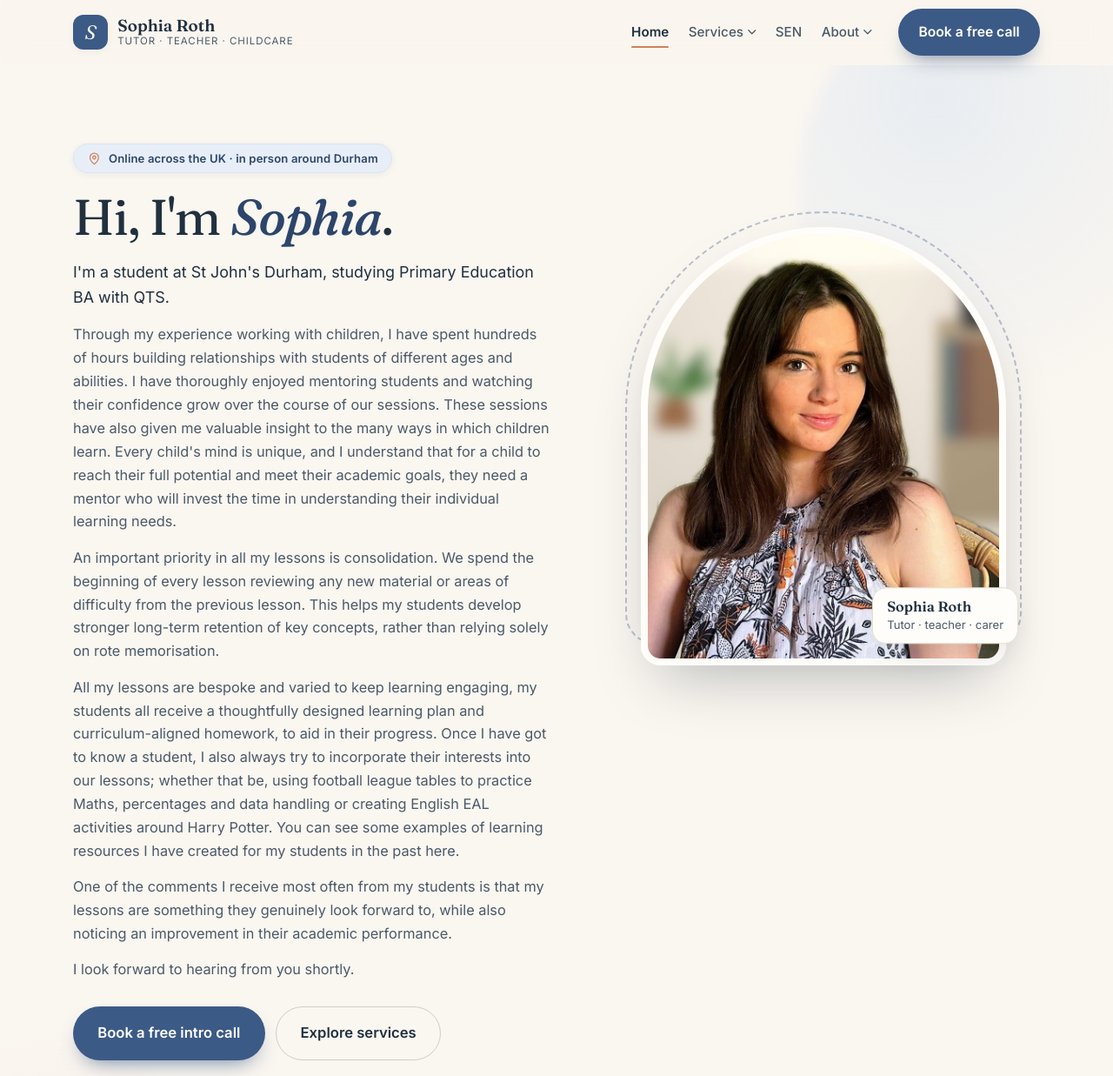
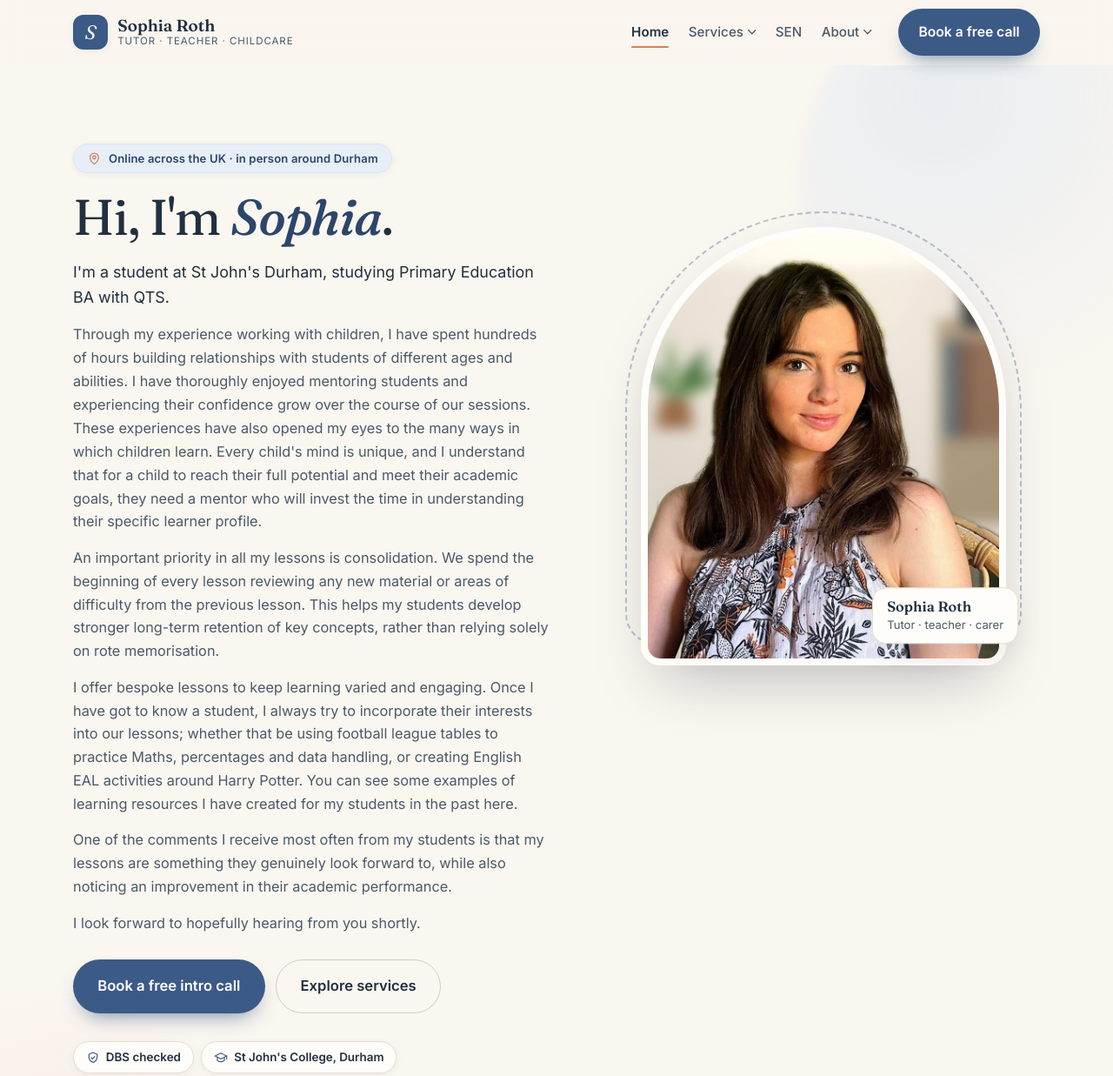
Before and after one commit to freddiesystems/sophia-website, a website: page index.html in a window 1280 px wide. Shown: the top 1237 px of the page at 87% size. Drawn offline with Linux system fonts and the light colour scheme; a script that the page names is missing.

Commit message:
Update intro copy on homepage and about page

```diff
--- a/index.html
+++ b/index.html
@@ -47,11 +47,11 @@
             <p>
               Through my experience working with children, I have spent hundreds of hours building
               relationships with students of different ages and abilities. I have thoroughly enjoyed
-              mentoring students and watching their confidence grow over the course of our sessions.
-              These sessions have also given me valuable insight to the many ways in which children
-              learn. Every child's mind is unique, and I understand that for a child to reach their
-              full potential and meet their academic goals, they need a mentor who will invest the
-              time in understanding their individual learning needs.
+              mentoring students and experiencing their confidence grow over the course of our
+              sessions. These experiences have also opened my eyes to the many ways in which
+              children learn. Every child's mind is unique, and I understand that for a child to
+              reach their full potential and meet their academic goals, they need a mentor who will
+              invest the time in understanding their specific learner profile.
             </p>
             <p>
               An important priority in all my lessons is consolidation. We spend the beginning of
@@ -60,13 +60,11 @@
               rather than relying solely on rote memorisation.
             </p>
             <p>
-              All my lessons are bespoke and varied to keep learning engaging, my students all
-              receive a thoughtfully designed learning plan and curriculum-aligned homework, to aid
-              in their progress. Once I have got to know a student, I also always try to incorporate
-              their interests into our lessons; whether that be, using football league tables to
-              practice Maths, percentages and data handling or creating English EAL activities
-              around Harry Potter. You can see some examples of learning resources I have created
-              for my students in the past here.
+              I offer bespoke lessons to keep learning varied and engaging. Once I have got to know a
+              student, I always try to incorporate their interests into our lessons; whether that be
+              using football league tables to practice Maths, percentages and data handling, or
+              creating English EAL activities around Harry Potter. You can see some examples of
+              learning resources I have created for my students in the past here.
             </p>
             <p>
               One of the comments I receive most often from my students is that my lessons are
@@ -74,7 +72,7 @@
               academic performance.
             </p>
             <p>
-              I look forward to hearing from you shortly.
+              I look forward to hopefully hearing from you shortly.
             </p>
           </div>
           <div class="hero__cta">
```
Also changed, not shown: about.html (+13 -15 lines).
